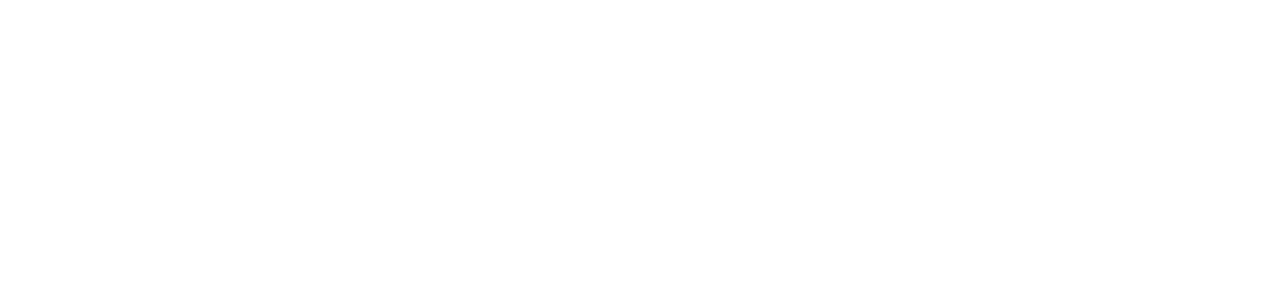
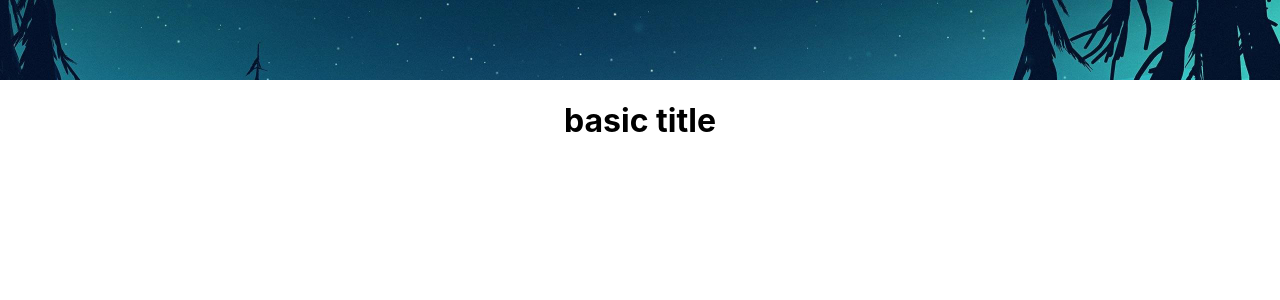
Before and after one commit to LMonty-1/personal-site, a Next.js app: page / in a window 1280 px wide. Shown: the top 300 px of the page. Built offline with nearby package versions, Linux system fonts and the light colour scheme.

Commit message:
more work

```diff
--- a/pages/index.js
+++ b/pages/index.js
@@ -1,11 +1,17 @@
-import Head from 'next/head'
-import Image from 'next/image'
-import styles from '../styles/Home.module.css'
+import Head from 'next/head';
+import Image from 'next/image';
+import styles from '../styles/Home.module.css';
+import profilePic from '../public/forst.jpg';
 
 export default function Home() {
-  return (
-    <div>
-
-    </div>
-  )
+	return (
+		<div>
+			<div style={{ textAlign: 'center', height: '10vh', overflow: 'hidden' }}>
+				<Image src={profilePic} alt="i really like milk" />
+			</div>
+			<div style={{ textAlign: 'center' }}>
+				<h1> basic title </h1>
+			</div>
+		</div>
+	);
 }
```
Also changed, not shown: public/forst.jpg (added), 1 other file (tests, documents, lock files or other folders).
